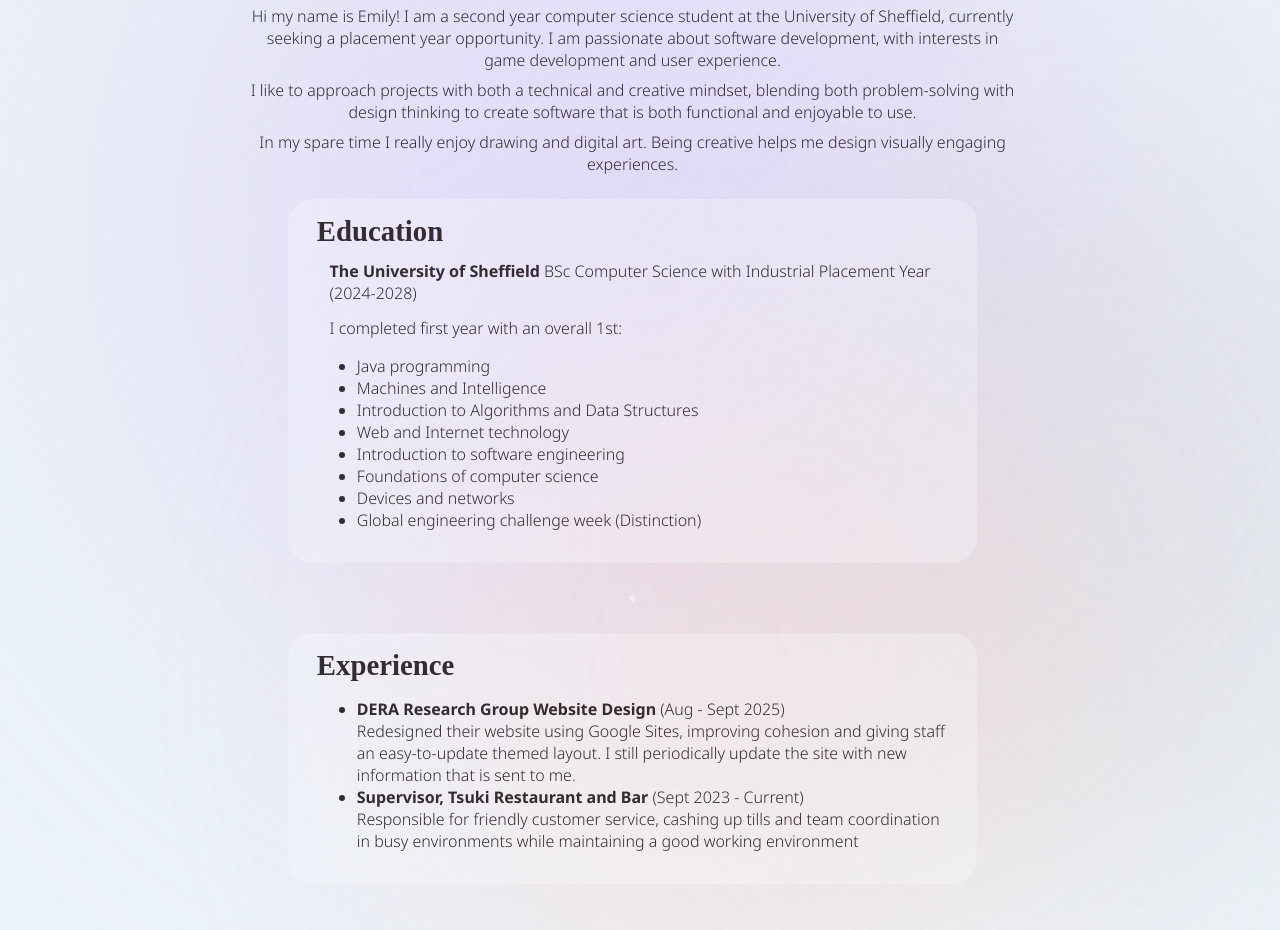
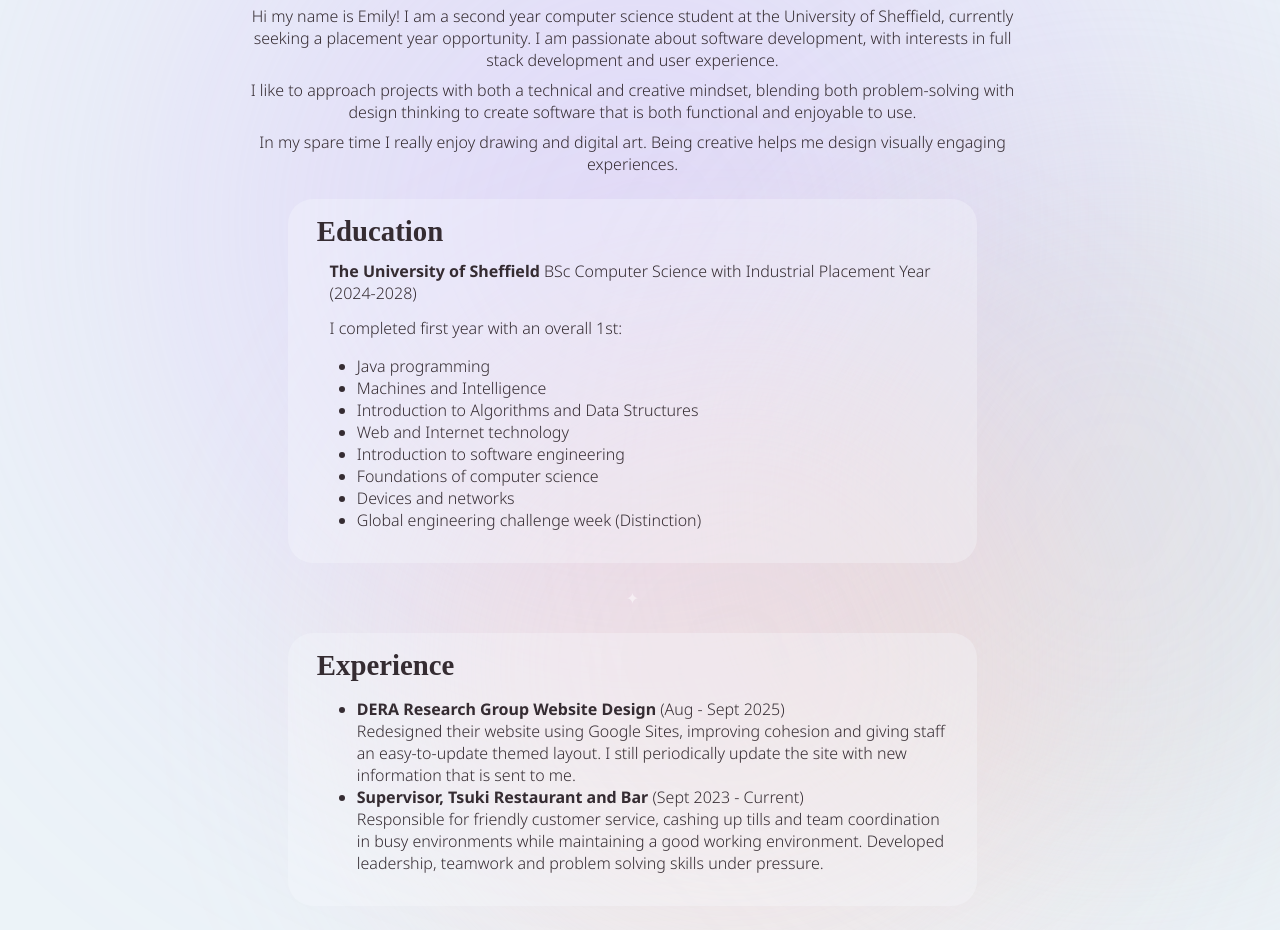
Before and after one commit to emihua/Portfolio-Website, a website: page index.html in a window 1280 px wide. Shown: the part 163-1093 px from the top of the page. Before the commit the page ends 1071 px from the top, so only its background shows below. Drawn offline with Linux system fonts and the light colour scheme.

Commit message:
Edits to home page

```diff
--- a/index.html
+++ b/index.html
@@ -35,7 +35,7 @@
     <div class="content-container">
       <h1>About Me</h1>
         <p class="centered-text">Hi my name is Emily! I am a second year computer science student at the University of Sheffield, currently seeking a placement year opportunity.
-          I am passionate about software development, with interests in game development and user experience. </p>
+          I am passionate about software development, with interests in full stack development and user experience. </p>
 
         <p class="centered-text">I like to approach projects with both a technical and creative mindset,
           blending both problem-solving with design thinking to create software that is both functional and enjoyable to use.
@@ -68,7 +68,8 @@
           <br> Redesigned their website using Google Sites, improving cohesion and giving staff an easy-to-update themed layout.
            I still periodically update the site with new information that is sent to me.</li>
           <li><strong>Supervisor, Tsuki Restaurant and Bar</strong> (Sept 2023 - Current) <br>
-          Responsible for friendly customer service, cashing up tills and team coordination in busy environments while maintaining a good working environment</li>
+          Responsible for friendly customer service, cashing up tills and team coordination in busy environments while maintaining a good working environment.
+        Developed leadership, teamwork and problem solving skills under pressure.</li>
         </ul>
       </div>
 
```
